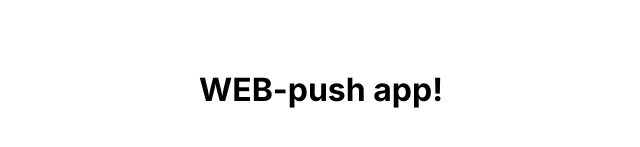
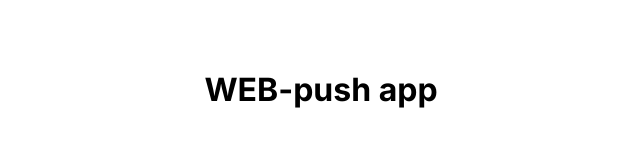
Before and after one commit to Zipzip1312/web-push-server, a Next.js app: page / in a window 1280 px wide. Shown: the part 311-458 px from the top of the page, without its empty margins (319-959 px from the left). Built offline with nearby package versions, Linux system fonts and the light colour scheme.

Commit message:
new config

```diff
--- a/next.config.js
+++ b/next.config.js
@@ -10,7 +10,7 @@ module.exports = withNextEnv({
     return [
       {
         // matching all API routes
-        source: "/api/:path*",
+        source: "/",
         headers: [
           { key: "Access-Control-Allow-Credentials", value: "true" },
           { key: "Access-Control-Allow-Origin", value: "*" },
--- a/src/app/page.tsx
+++ b/src/app/page.tsx
@@ -1,5 +1,5 @@
 export default function Home() {
   return (
-    <h1>WEB-push app!</h1>
+    <h1>WEB-push app</h1>
   )
 }
```
Also changed, not shown: vercel.json.
